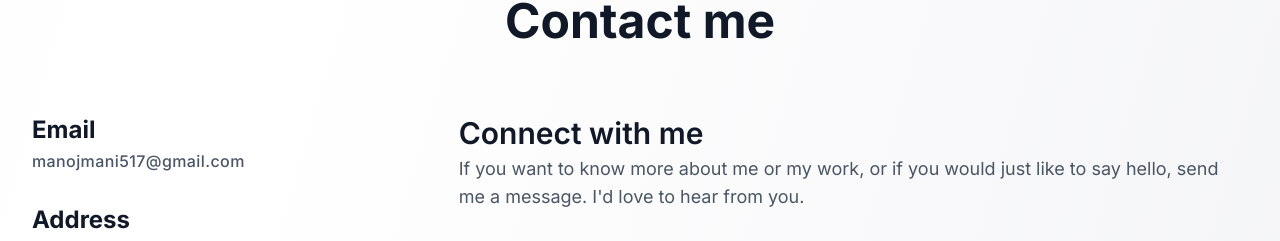
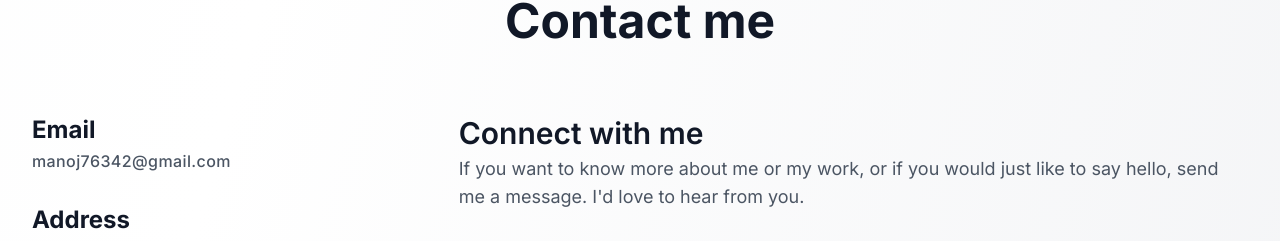
Before and after one commit to manozkumarj/profile, a React (Vite) app: page / in a window 1280 px wide. Shown: the part 3506-3747 px from the top of the page. Built offline with nearby package versions, Linux system fonts and the light colour scheme.

Commit message:
Updated email address in ContactForm component

```diff
--- a/src/components/ContactForm.tsx
+++ b/src/components/ContactForm.tsx
@@ -98,10 +98,10 @@ const ContactForm = () => {
                             <div className="text-left">
                                 <h3 className="text-2xl font-bold text-gray-900 dark:text-white leading-tight mb-1">Email</h3>
                                 <a
-                                    href="mailto:manojmani517@gmail.com"
+                                    href="mailto:manoj76342@gmail.com"
                                     className="text-gray-600 dark:text-gray-400 font-medium hover:text-gray-700 transition-colors duration-200 tracking-wide"
                                 >
-                                    manojmani517@gmail.com
+                                    manoj76342@gmail.com
                                 </a>
                             </div>
 
@@ -119,7 +119,7 @@ const ContactForm = () => {
                                 <h3 className="text-2xl font-bold text-gray-900 dark:text-white leading-tight mb-2">Social</h3>
                                 <div className="flex justify-start space-x-4">
                                     <a
-                                        href="mailto:manojmani517@gmail.com"
+                                        href="mailto:manoj76342@gmail.com"
                                         className="w-12 h-12 bg-orange-500 border border-zinc-50 rounded-lg flex items-center justify-center text-white hover:bg-orange-600 transition-all duration-200 hover:scale-110"
                                     >
                                         <Mail size={20} />
@@ -212,7 +212,7 @@ const ContactForm = () => {
 
                             <div className="flex flex-col sm:flex-row justify-between items-start sm:items-center gap-4">
                                 <a
-                                    href="mailto:manojmani517@gmail.com"
+                                    href="mailto:manoj76342@gmail.com"
                                     className="text-gray-900 underline hover:text-gray-600 dark:text-gray-400 transition-colors duration-200"
                                 >
                                     Send me email directly
```
